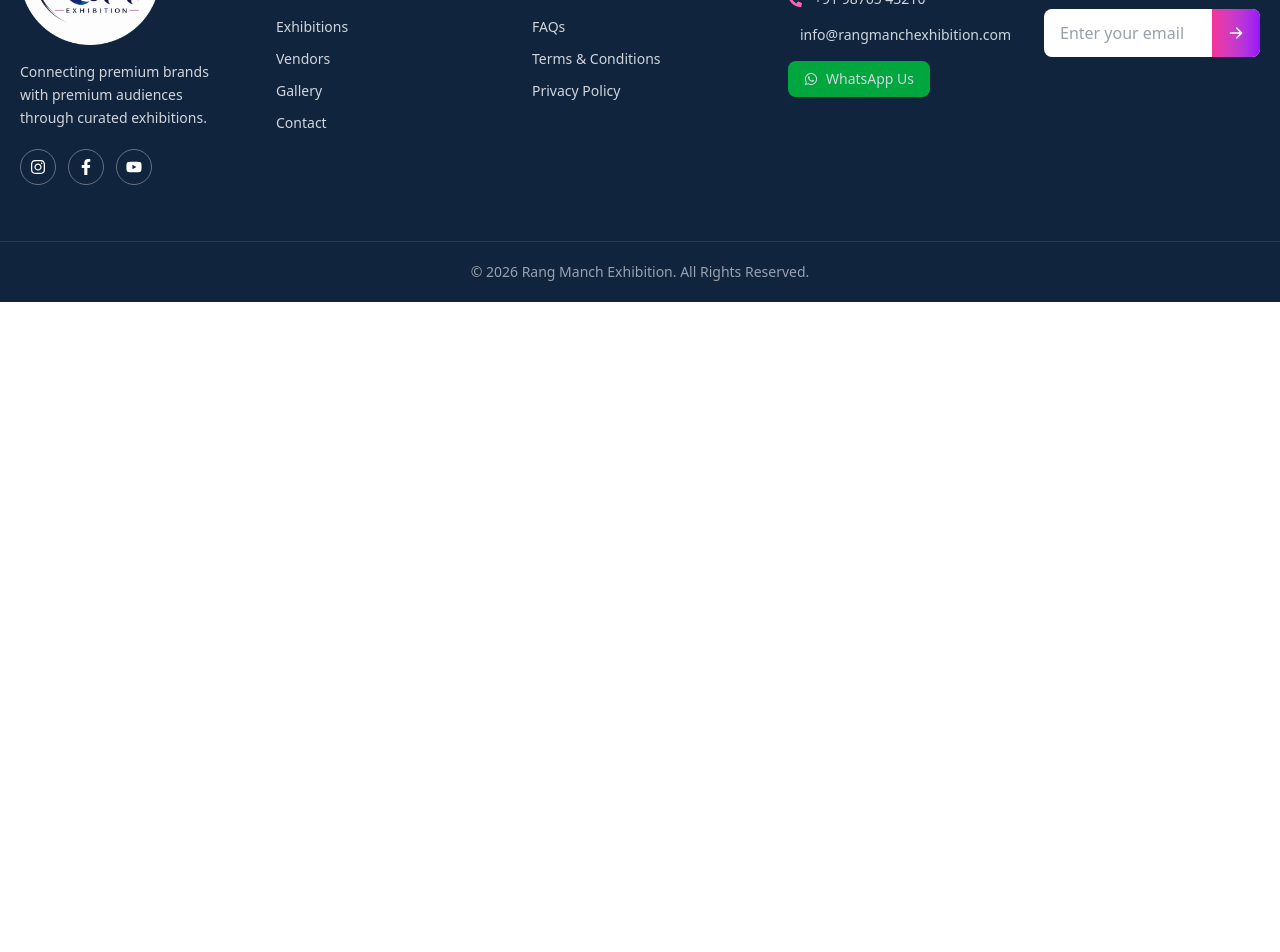
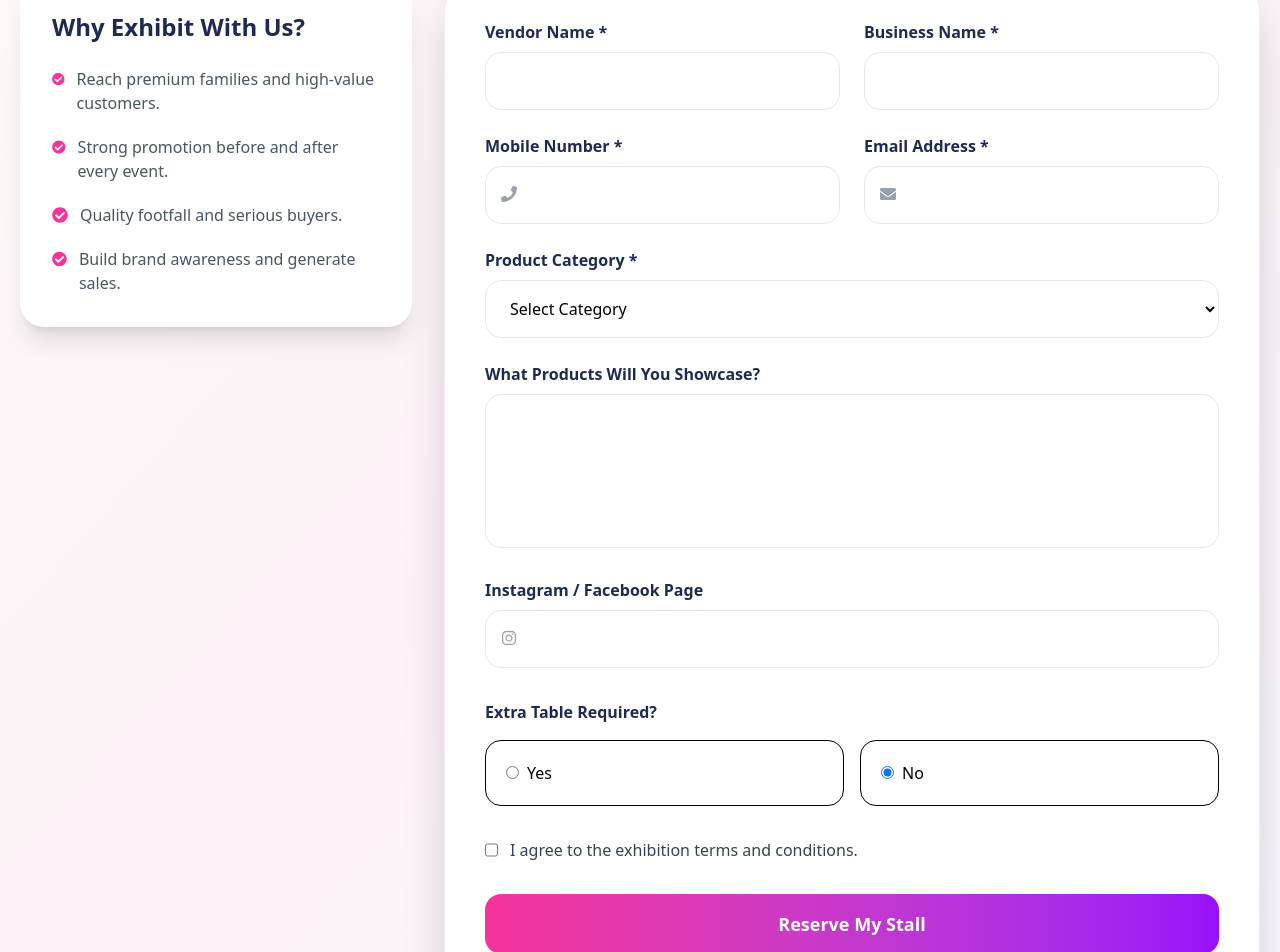
Before and after one commit to devspark-2501/RangManch-Website, a Next.js app in the folder front-end/: page /Book-Stall in a window 1280 px wide. Shown: the part 460-1412 px from the top of the page. Before the commit the page ends 800 px from the top, so only its background shows below. Built offline with nearby package versions, Linux system fonts and the light colour scheme; no server answers.

Commit message:
Book-Stall Page Added

```diff
--- a/front-end/app/Book-Stall/page.js
+++ b/front-end/app/Book-Stall/page.js
@@ -1,7 +1,262 @@
+"use client";
+
+import { useState } from "react";
+import {
+  FaStore,
+  FaPhone,
+  FaEnvelope,
+  FaInstagram,
+  FaCheckCircle,
+} from "react-icons/fa";
+
 export default function BookStall() {
-    return (
-        <div>
-            Book Stall Page!!
+  const [form, setForm] = useState({
+    vendorName: "",
+    businessName: "",
+    mobile: "",
+    email: "",
+    category: "",
+    products: "",
+    social: "",
+    extraTable: "No",
+    terms: false,
+  });
+
+  const handleSubmit = (e) => {
+    e.preventDefault();
+
+    console.log(form);
+
+    alert("Booking request submitted!");
+  };
+
+  return (
+    <section className="min-h-screen bg-gradient-to-br from-[#fdf9f7] via-pink-50 to-purple-50 py-16">
+      <div className="max-w-7xl mx-auto px-5">
+
+        {/* Hero */}
+        <div className="text-center mb-14">
+
+          <div className="inline-flex items-center gap-2 px-5 py-2 rounded-full bg-pink-100 text-pink-600 font-medium mb-6">
+            <FaStore />
+            Vendor Registration
+          </div>
+
+          <h1 className="text-4xl md:text-6xl font-bold text-[#1e2a55]">
+            Book Your Stall
+          </h1>
+
+          <p className="max-w-3xl mx-auto mt-5 text-gray-600 text-lg leading-relaxed">
+            Reserve your space at the upcoming Rang Manch Exhibition and
+            showcase your products to thousands of premium shoppers.
+          </p>
+
+          <div className="w-28 h-1 rounded-full bg-gradient-to-r from-pink-500 to-purple-600 mx-auto mt-6"></div>
+
         </div>
-    )
+
+        <div className="grid lg:grid-cols-3 gap-8">
+
+          {/* Left Side */}
+          <div className="lg:col-span-1">
+
+            <div className="bg-white rounded-3xl shadow-xl p-8 sticky top-24">
+
+              <h3 className="text-2xl font-bold text-[#1e2a55] mb-6">
+                Why Exhibit With Us?
+              </h3>
+
+              <div className="space-y-5">
+
+                <div className="flex gap-3">
+                  <FaCheckCircle className="text-pink-500 mt-1" />
+                  <p className="text-gray-600">
+                    Reach premium families and high-value customers.
+                  </p>
+                </div>
+
+                <div className="flex gap-3">
+                  <FaCheckCircle className="text-pink-500 mt-1" />
+                  <p className="text-gray-600">
+                    Strong promotion before and after every event.
+                  </p>
+                </div>
+
+                <div className="flex gap-3">
+                  <FaCheckCircle className="text-pink-500 mt-1" />
+                  <p className="text-gray-600">
+                    Quality footfall and serious buyers.
+                  </p>
+                </div>
+
+                <div className="flex gap-3">
+                  <FaCheckCircle className="text-pink-500 mt-1" />
+                  <p className="text-gray-600">
+                    Build brand awareness and generate sales.
+                  </p>
+                </div>
+
+              </div>
+
+            </div>
+
+          </div>
+
+          {/* Form */}
+          <div className="lg:col-span-2">
+
+            <div className="bg-white rounded-[32px] shadow-2xl border border-pink-100 p-8 md:p-10">
+
+              <form onSubmit={handleSubmit}>
+
+                <div className="grid md:grid-cols-2 gap-6">
+
+                  <div>
+                    <label className="font-semibold text-[#1e2a55] block mb-2">
+                      Vendor Name *
+                    </label>
+
+                    <input
+                      type="text"
+                      required
+                      className="w-full border border-gray-200 rounded-2xl px-5 py-4 focus:outline-none focus:border-pink-500"
+                    />
+                  </div>
+
+                  <div>
+                    <label className="font-semibold text-[#1e2a55] block mb-2">
+                      Business Name *
+                    </label>
+
+                    <input
+                      type="text"
+                      required
+                      className="w-full border border-gray-200 rounded-2xl px-5 py-4 focus:outline-none focus:border-pink-500"
+                    />
+                  </div>
+
+                  <div>
+                    <label className="font-semibold text-[#1e2a55] block mb-2">
+                      Mobile Number *
+                    </label>
+
+                    <div className="relative">
+                      <FaPhone className="absolute left-4 top-5 text-gray-400" />
+                      <input
+                        type="text"
+                        required
+                        className="w-full border border-gray-200 rounded-2xl pl-12 pr-5 py-4 focus:outline-none focus:border-pink-500"
+                      />
+                    </div>
+                  </div>
+
+                  <div>
+                    <label className="font-semibold text-[#1e2a55] block mb-2">
+                      Email Address *
+                    </label>
+
+                    <div className="relative">
+                      <FaEnvelope className="absolute left-4 top-5 text-gray-400" />
+                      <input
+                        type="email"
+                        required
+                        className="w-full border border-gray-200 rounded-2xl pl-12 pr-5 py-4 focus:outline-none focus:border-pink-500"
+                      />
+                    </div>
+                  </div>
+
+                </div>
+
+                <div className="mt-6">
+                  <label className="font-semibold text-[#1e2a55] block mb-2">
+                    Product Category *
+                  </label>
+
+                  <select
+                    className="w-full border border-gray-200 rounded-2xl px-5 py-4 focus:outline-none focus:border-pink-500"
+                  >
+                    <option>Select Category</option>
+                    <option>Clothing</option>
+                    <option>Jewellery</option>
+                    <option>Home Decor</option>
+                    <option>Food & Beverages</option>
+                    <option>Handicrafts</option>
+                    <option>Cosmetics</option>
+                    <option>Kids Products</option>
+                    <option>Accessories</option>
+                    <option>Other</option>
+                  </select>
+                </div>
+
+                <div className="mt-6">
+                  <label className="font-semibold text-[#1e2a55] block mb-2">
+                    What Products Will You Showcase?
+                  </label>
+
+                  <textarea
+                    rows="5"
+                    className="w-full border border-gray-200 rounded-2xl px-5 py-4 resize-none focus:outline-none focus:border-pink-500"
+                  />
+                </div>
+
+                <div className="mt-6">
+                  <label className="font-semibold text-[#1e2a55] block mb-2">
+                    Instagram / Facebook Page
+                  </label>
+
+                  <div className="relative">
+                    <FaInstagram className="absolute left-4 top-5 text-gray-400" />
+                    <input
+                      type="text"
+                      className="w-full border border-gray-200 rounded-2xl pl-12 pr-5 py-4 focus:outline-none focus:border-pink-500"
+                    />
+                  </div>
+                </div>
+
+                <div className="mt-8">
+                  <label className="font-semibold text-[#1e2a55] block mb-4">
+                    Extra Table Required?
+                  </label>
+
+                  <div className="grid grid-cols-2 gap-4">
+
+                    <label className="border rounded-2xl p-5 cursor-pointer hover:border-pink-500">
+                      <input type="radio" name="table" className="mr-2" />
+                      Yes
+                    </label>
+
+                    <label className="border rounded-2xl p-5 cursor-pointer hover:border-pink-500">
+                      <input type="radio" name="table" className="mr-2" defaultChecked />
+                      No
+                    </label>
+
+                  </div>
+                </div>
+
+                <div className="mt-8">
+                  <label className="flex gap-3">
+                    <input type="checkbox" required />
+                    <span className="text-gray-700">
+                      I agree to the exhibition terms and conditions.
+                    </span>
+                  </label>
+                </div>
+
+                <button
+                  type="submit"
+                  className="w-full mt-8 py-4 rounded-2xl text-white font-semibold text-lg bg-gradient-to-r from-pink-500 to-purple-600 hover:scale-[1.01] transition"
+                >
+                  Reserve My Stall
+                </button>
+
+              </form>
+
+            </div>
+
+          </div>
+
+        </div>
+      </div>
+    </section>
+  );
 }
--- a/front-end/app/sign_in/page.js
+++ b/front-end/app/sign_in/page.js
@@ -34,7 +34,7 @@ export default function SignIn() {
         return;
       }
 
-      router.push("/book-stall");
+      router.push("/Book-Stall");
     } catch (error) {
       console.error(error);
       alert("Something went wrong");
```
